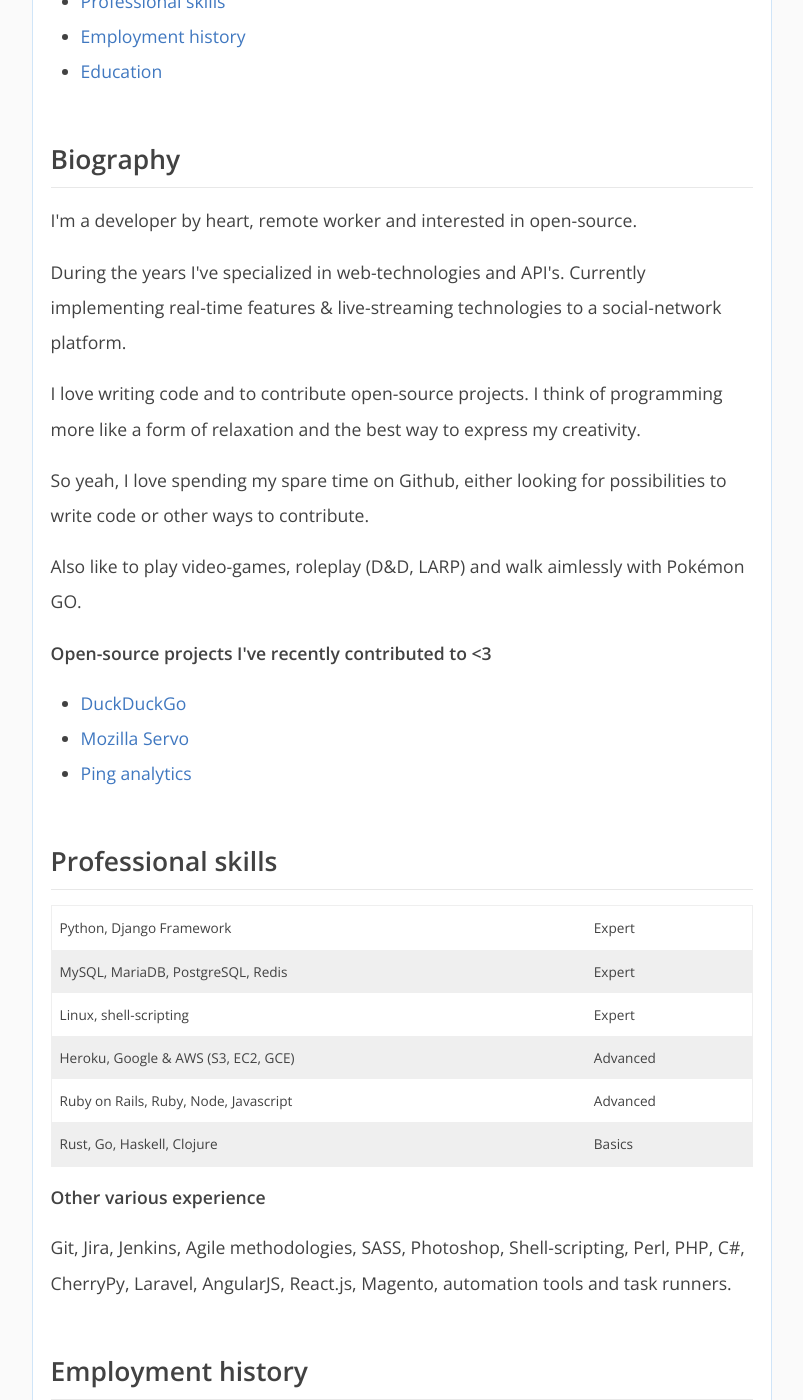
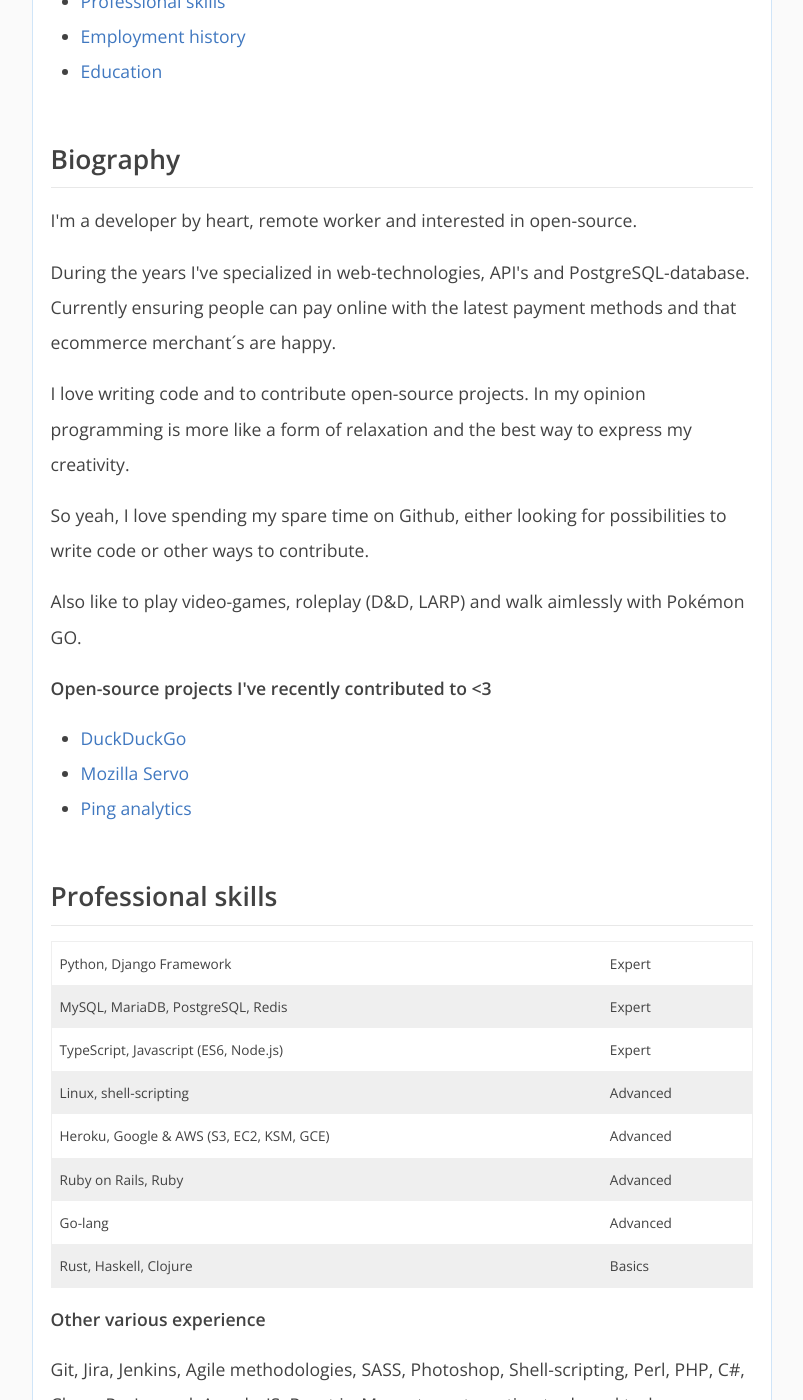
Before and after one commit to jrasanen/jrasanen.github.io, a Jekyll site: the page built from resume.html, in a window 1280 px wide and 1400 px high, scrolled down 681 px. Shown: the whole window, without its empty margins (238-1041 px from the left). Built offline with Jekyll 4.4.1, drawn with Linux system fonts in a browser that asks for light colours; some of the changed text lies outside the part shown.

Commit message:
updating after a very long time

```diff
--- a/resume.html
+++ b/resume.html
@@ -69,14 +69,15 @@
       I'm a developer by heart, remote worker and interested in open-source.
     </p>
     <p>
-      During the years I've specialized in web-technologies and API's.
-      Currently implementing real-time features &amp; live-streaming
-      technologies to a social-network platform.
+      During the years I've specialized in web-technologies, API's and PostgreSQL-database.
+
+      Currently ensuring people can pay online with the latest payment methods and that
+      ecommerce merchant´s are happy.
     </p>
     <p>
       I love writing code and to contribute open-source projects.
-      I think of programming more like a form of relaxation
-      and the best way to express my creativity.
+      In my opinion programming is more like a form of
+      relaxation and the best way to express my creativity.
     </p>
     <p>
       So yeah, I love spending my spare time on Github, either looking for possibilities to write code or
@@ -116,7 +117,7 @@
     </tr>
     <tr>
       <td>
-        Linux, shell-scripting
+        TypeScript, Javascript (ES6, Node.js)
       </td>
       <td>
         Expert
@@ -132,7 +133,7 @@
     </tr>
     <tr>
       <td>
-        Ruby on Rails, Ruby, Node, Javascript
+        Heroku, Google &amp; AWS (S3, EC2, KSM, GCE)
       </td>
       <td>
         Advanced
@@ -140,7 +141,23 @@
     </tr>
     <tr>
       <td>
-        Rust, Go, Haskell, Clojure
+        Ruby on Rails, Ruby
+      </td>
+      <td>
+        Advanced
+      </td>
+    </tr>
+    <tr>
+      <td>
+        Go-lang
+      </td>
+      <td>
+        Advanced
+      </td>
+    </tr>
+    <tr>
+      <td>
+        Rust, Haskell, Clojure
       </td>
       <td>
         Basics
@@ -153,19 +170,74 @@
     Git, Jira, Jenkins, Agile methodologies, SASS, Photoshop, Shell-scripting, Perl, PHP,
     C#, CherryPy, Laravel, AngularJS, React.js, Magento, automation tools and task runners.
   </p>
+  <p>I'm also interested in security, vulnerabilities and testing web apps.</p>
 
   <h2 id="history">Employment history</h2>
 
   <div class="employment">
+    <h4>Software engineer</h4>
+    <em><a href="https://checkout.fi/">OP Financial Group, Checkout Finland Oy</a></em>
+    <p>2017 (July) &mdash; present</p>
+    <p>
+      Helping people pay online with new payment methods (web, mobile, tokenization).
+      Started as a contract worker in January, and now changed to work full-time.
+    </p>
+
+    <strong>Accomplishments</strong>
+    <ul>
+      <li>
+        Stack: TypeScript, Ruby on Rails, PHP, Java (OJB, Cocoon).
+      </li>
+      <li>
+        Rebuilding legacy infrastructure with TypeScript, upcoming api design
+      </li>
+      <li>
+        Vulnerability fixes and ensuring platform is proof to attacks
+      </li>
+      <li>
+        Lifting the service to run on AWS cloud
+      </li>
+      <li>
+        Helping in developing new architecture with Koa, TypeScript and serverless
+      </li>
+    </ul>
+  </div>
+
+  <div class="employment">
+    <h4>Software engineer</h4>
+    <em><a href="https://leonidasoy.fi/">Leonidas Oy</a></em>
+    <p>2016 &mdash; 2017 (July)</p>
+    <p>
+      Contract work for various clients ranging from VR/XR to industrial robots.
+    </p>
+
+    <strong>Accomplishments</strong>
+    <ul>
+      <li>
+        Stack: TypeScript, Python, React Native, React.js.
+      </li>
+      <li>
+        Helped implementing a new cloud services to run on Kontena
+      </li>
+      <li>
+        ELK stack for logging (Fluentd, Kibana, ElasticServer)
+      </li>
+    </ul>
+  </div>
+
+  <div class="employment">
    <h4>Software engineer</h4>
    <em><a href="https://somanen.com/">Soma Media Inc (remote)</a></em>
-   <p>2014 &mdash; present</p>
+   <p>2014 &mdash; 2016</p>
    <p>
      Social-network platform &amp; tools for streamers and vloggers built with Ruby on Rails and React.js.
    </p>
 
    <strong>Accomplishments</strong>
    <ul>
+     <li>
+       Stack: Ruby on Rails, React.js.
+     </li>
      <li>
        Scalable RTMP and HLS delivery architecture with transcoding input streams
      </li>
```
Also changed, not shown: other parts of resume.html (+3 -3 lines), index.html (+7 -7 lines).
